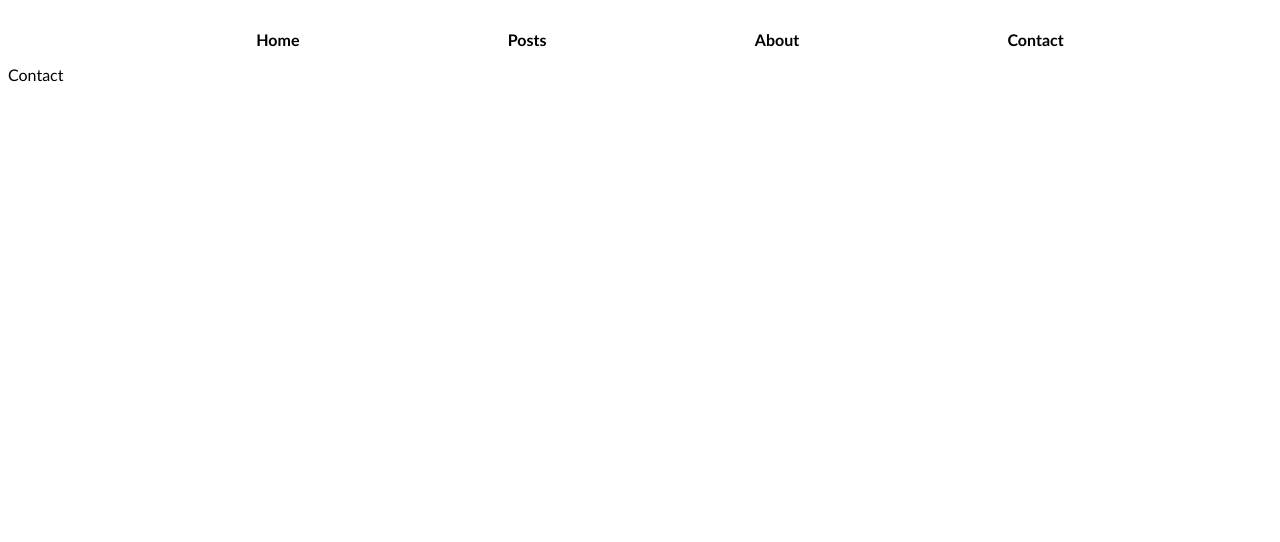
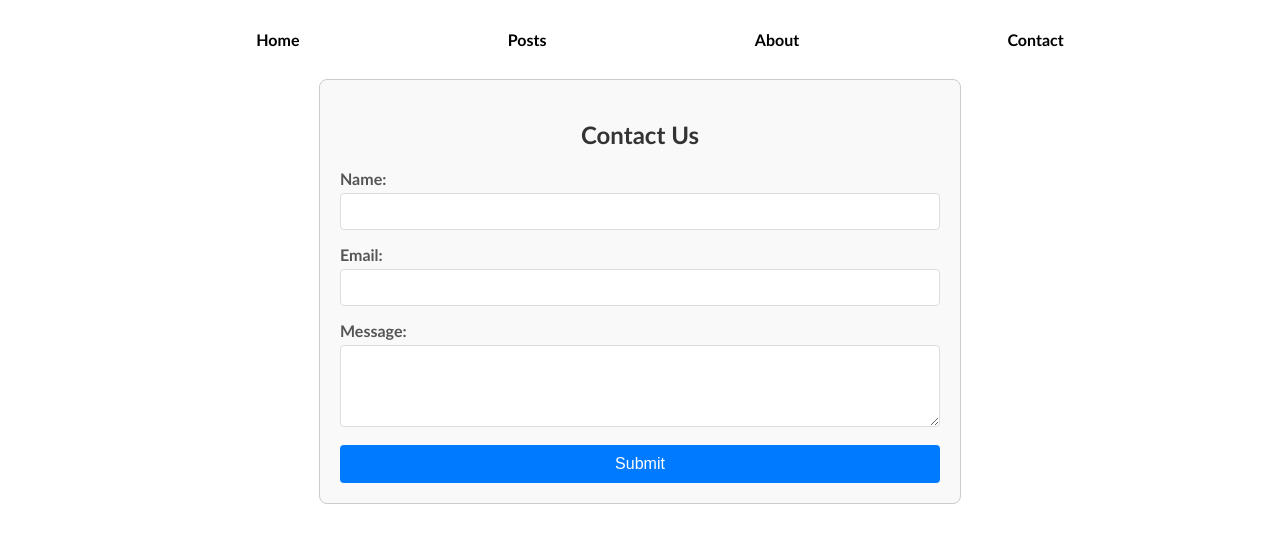
Before and after one commit to abdullahshafiq153/dev-dossier, a Next.js app: page /Contact in a window 1280 px wide. Shown: the top 542 px of the page. Built offline with nearby package versions, Linux system fonts and the light colour scheme.

Commit message:
frontend contact page

```diff
--- a/pages/Contact.js
+++ b/pages/Contact.js
@@ -1,9 +1,30 @@
-import React from 'react'
+import React from 'react';
+import Styles from '../styles/Contact.module.css';
 
 const Contact = () => {
-  return (
-    <div>Contact</div>
-  )
+  return ( <div className={Styles.formContainer}>
+    <form action="/submit" method="post" className={Styles.form}>
+      <h2 className={Styles.heading}>Contact Us</h2>
+
+      <div className={Styles.formGroup}>
+        <label htmlFor="name" className={Styles.label}>Name:</label>
+        <input type="text" id="name" name="name" required className={Styles.input} />
+      </div>
+
+      <div className={Styles.formGroup}>
+        <label htmlFor="email" className={Styles.label}>Email:</label>
+        <input type="email" id="email" name="email" required className={Styles.input} />
+      </div>
+
+      <div className={Styles.formGroup}>
+        <label htmlFor="message" className={Styles.label}>Message:</label>
+        <textarea id="message" name="message" rows="4" required className={Styles.textarea}></textarea>
+      </div>
+
+      <button type="submit" className={Styles.button}>Submit</button>
+    </form>
+    </div>
+  );
 }
 
-export default Contact
+export default Contact;
--- /dev/null
+++ b/styles/Contact.module.css
@@ -0,0 +1,57 @@
+.formContainer{
+    margin-top: 30px;
+}
+.form {
+    max-width: 600px;
+    margin: auto;
+    padding: 20px;
+    border: 1px solid #ccc;
+    border-radius: 8px;
+    background-color: #f9f9f9;
+  }
+
+  .heading {
+    text-align: center;
+    color: #333;
+  }
+
+  .formGroup {
+    margin-bottom: 15px;
+  }
+
+  .label {
+    display: block;
+    margin-bottom: 5px;
+    font-weight: bold;
+    color: #555;
+  }
+
+  .input,
+  .textarea {
+    width: 100%;
+    padding: 10px;
+    border: 1px solid #ddd;
+    border-radius: 4px;
+    box-sizing: border-box;
+  }
+
+  .textarea {
+    resize: vertical;
+  }
+
+  .button {
+    display: block;
+    width: 100%;
+    padding: 10px;
+    border: none;
+    border-radius: 4px;
+    background-color: #007bff;
+    color: white;
+    font-size: 16px;
+    cursor: pointer;
+    transition: background-color 0.3s ease;
+  }
+
+  .button:hover {
+    background-color: #0056b3;
+  }
```
Also changed, not shown: styles/Slug.module.css (line endings or trailing spaces).
